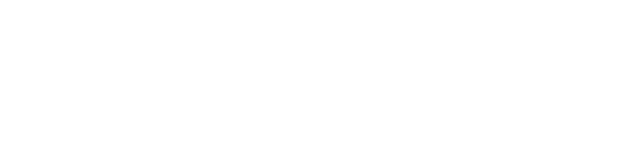
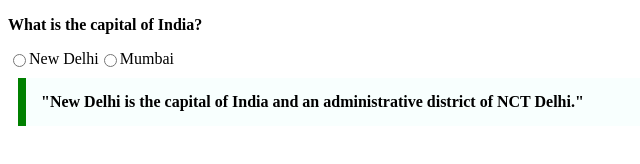
Before and after one commit to acciojob/trivia-aravi143, a website: page main.html in a window 1280 px wide. Shown: the whole page, without its empty margins (0-640 px from the left). Drawn offline with Linux system fonts and the light colour scheme.

Commit message:
created a submission

```diff
--- a/main.html
+++ b/main.html
@@ -8,6 +8,16 @@
 
 <body>
 	<!-- the entire body must be written by student -->
+	<div>
+	<p>What is the capital of India?</p>
+	<form>
+        <input type="radio" id="option1" name="capital" value="New Delhi">
+        <label for="option1">New Delhi</label><br>
+        <input type="radio" id="option2" name="capital" value="Mumbai">
+        <label for="option2">Mumbai</label><br>
+    </form>
+	<blockquote>"New Delhi is the capital of India and an administrative district of NCT Delhi."</blockquote>
+	</div>
     <script type="text/javascript" src="./script.js">
 </script>
 
--- a/styles.css
+++ b/styles.css
@@ -1,2 +1,17 @@
 
 /* Your CSS Code here. */
+p{
+	font-weight:700;
+}
+form{
+	display:flex;
+
+}
+blockquote{
+	Max-width: 600px;
+   Margin: 10px;
+   Padding: 15px;
+   Border-left: 8px solid green;
+   Background-color: #f8fffe;
+   Font-weight: Bold;
+}
```
